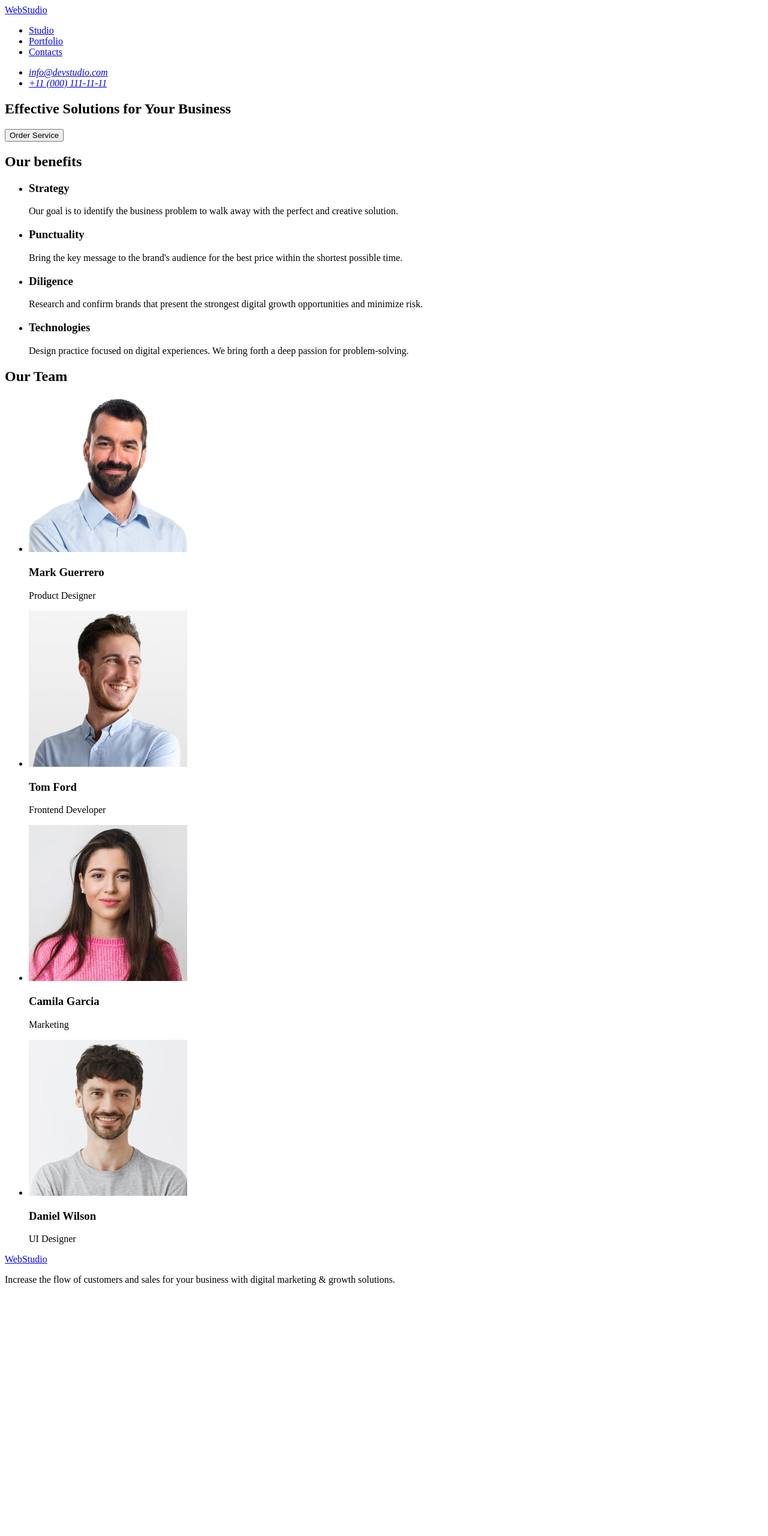
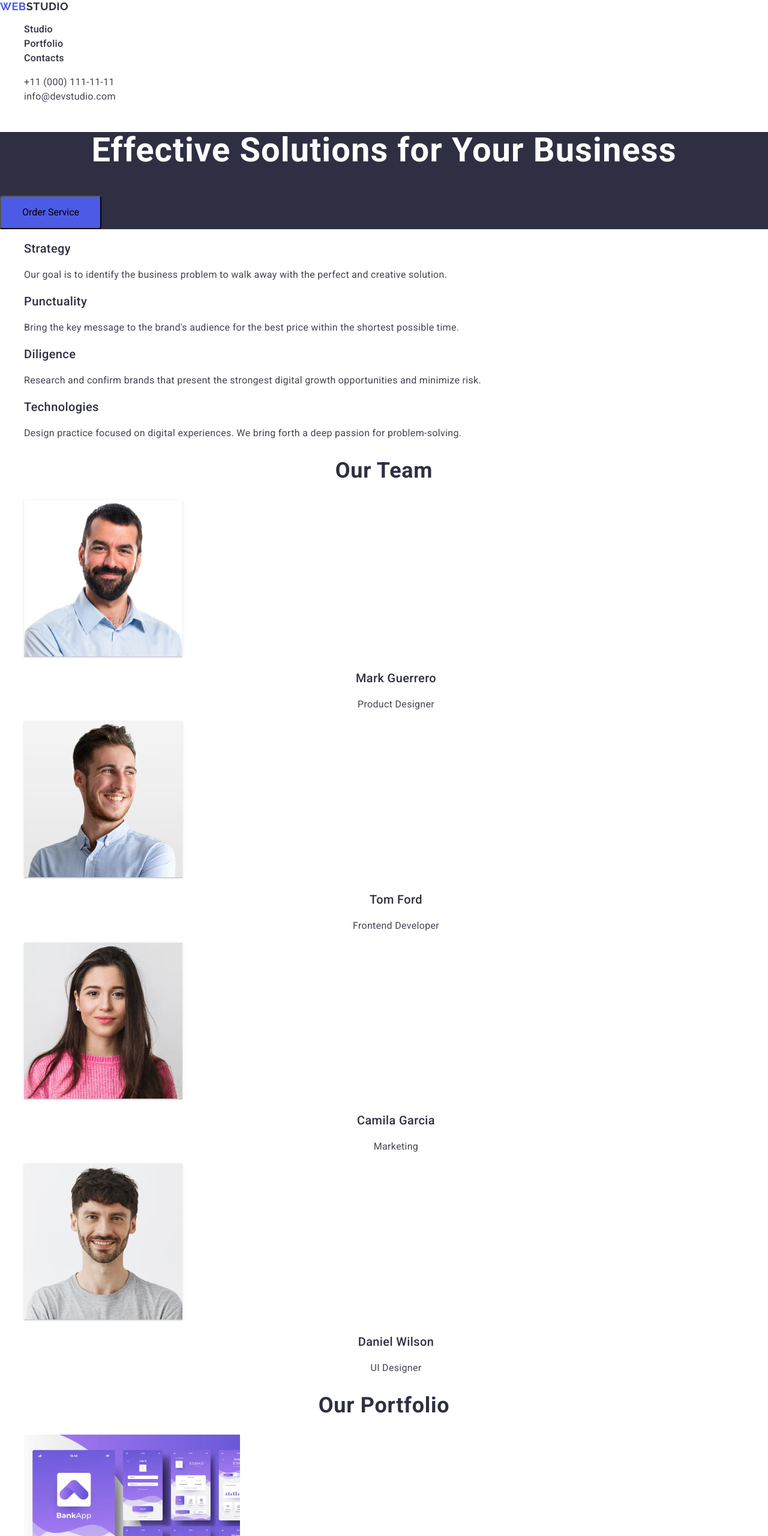
Before and after one commit to oleksandr1989kotov/goit-markup-hw-02, a plain HTML site: page index.html in a window 1280 px wide. Shown: the top 2560 px of the page at 60% size. Before the commit the page ends 2158 px from the top, so only its background shows below. Drawn offline with nearby package versions, Linux system fonts and the light colour scheme.

Commit message:
added styles.css
added new directory

modifided index.html

```diff
--- /dev/null
+++ b/css/styles.css
@@ -0,0 +1,186 @@
+body {
+    font-family: 'Roboto', sans-serif;
+color: #434455;
+background-color: #fff;
+
+}
+a {
+    text-decoration: none;
+}
+ul, ol {
+    list-style: none;
+}
+
+.logo {
+    font-family: "Raleway", sans-serif;
+    font-weight: 700;
+    font-size: 18px;
+    line-height: 1.16667;
+    letter-spacing: 0.03em;
+    text-transform: uppercase;
+    color: #4d5ae5;}
+
+.logo-studio {
+    color: #2e2f42;
+
+}
+
+.nav-link {font-family: "Roboto", sans-serif;
+font-weight: 500;
+    font-size: 16px;
+    line-height: 1.5;
+    letter-spacing: 0.02em;
+    color: #2e2f42;
+}
+
+.nav-link:hover,
+.nav-link:focus {
+    color: #404bbf
+
+}
+
+.adress {font-family: "Roboto", sans-serif;
+font-weight: 400;
+    font-size: 16px;
+    line-height: 1.5;
+    letter-spacing: 0.02em;
+    color: #434455;
+}
+
+.adress-link {
+    font-style: normal;
+        font-size: 16px;
+        line-height: 1.5;
+        letter-spacing: 0.02em;
+        color: #434455;
+}
+.adress-link:hover,
+.adress-link:focus {
+    color: #404bbf;
+}
+
+.title-section {
+background: #2e2f42;
+}
+
+.title-name {
+    font-weight: 700;
+        font-size: 56px;
+        line-height: 1.07143;
+        letter-spacing: 0.02em;
+        text-align: center;
+        color: #fff;
+}
+
+.title-button {
+    border-radius: 4px;
+        padding: 16px 32px;
+        width: 169px;
+        height: 56px;
+        background-color: #4d5ae5;
+}
+.title-button:hover,
+.title-button:focus {
+    background-color:  #fff;
+}
+
+/*benefits-section*/
+
+.benefits-section-name {
+    display: none;
+}
+
+.benefits-section-type {font-weight: 500;
+    font-size: 20px;
+    line-height: 1.2;
+    letter-spacing: 0.02em;
+    color: #2e2f42;}
+
+.benefits-section-info {font-weight: 400;
+    font-size: 16px;
+    line-height: 1.5;
+    letter-spacing: 0.02em;
+    color: #434455;}
+    /*---end of benefits-section---*/
+
+    /*staff section*/
+
+        .our-team-name {font-weight: 700;
+            font-size: 36px;
+            line-height: 1.11111;
+            letter-spacing: 0.02em;
+            text-transform: capitalize;
+            text-align: center;
+            color: #2e2f42;}
+
+        .team-picture {box-shadow: 0 2px 1px 0 rgba(46, 47, 66, 0.08), 0 1px 1px 0 rgba(46, 47, 66, 0.16), 0 1px 6px 0 rgba(46, 47, 66, 0.08);
+            background: #fff;}
+
+        .team-name {font-weight: 500;
+            font-size: 20px;
+            line-height: 1.2;
+            letter-spacing: 0.02em;
+            text-align: center;
+            color: #2e2f42;}
+
+        .team-position {font-weight: 400;
+            font-size: 16px;
+            line-height: 1.5;
+            letter-spacing: 0.02em;
+            text-align: center;
+            color: #434455;}
+
+    /*---end of staff-section---*/
+
+    /*portfolio section*/
+
+        .portfolio-name {
+            font-weight: 700;
+                font-size: 36px;
+                line-height: 1.11111;
+                letter-spacing: 0.02em;
+                text-transform: capitalize;
+                text-align: center;
+                color: #2e2f42;
+        }
+
+        .portfolio-picture-name {font-weight: 500;
+            font-size: 20px;
+            line-height: 1.2;
+            letter-spacing: 0.02em;
+            color: #2e2f42;}
+
+        .portfolio-picture-info {font-weight: 400;
+            font-size: 16px;
+            line-height: 1.5;
+            letter-spacing: 0.02em;
+            color: #434455;}
+
+    /*footer styles*/
+
+    .footer-banner {
+        background-color: #2e2f42;;
+    }
+    .footer-list {
+        font-weight: 400;
+            font-size: 16px;
+            line-height: 1.5;
+            letter-spacing: 0.02em;
+            color: #f4f4fd;
+    }
+.footer-logo {font-weight: 700;
+    font-size: 18px;
+    line-height: 1.16667;
+    letter-spacing: 0.03em;
+    text-transform: uppercase;
+    color: #4d5ae5;
+
+}
+.footer-logo-studio {
+    font-weight: 700;
+        font-size: 18px;
+        line-height: 1.16667;
+        letter-spacing: 0.03em;
+        text-transform: uppercase;
+        color: #f4f4fd;
+}
--- a/index.html
+++ b/index.html
@@ -4,57 +4,82 @@
     <meta charset="UTF-8" />
     <meta name="viewport" content="width=device-width, initial-scale=1.0" />
     <title>WebStudio</title>
+    <link rel="preconnect" href="https://fonts.googleapis.com" />
+    <link rel="preconnect" href="https://fonts.gstatic.com" crossorigin />
+    <link
+      href="https://fonts.googleapis.com/css2?family=Raleway:wght@700&family=Roboto:wght@400;500;700&display=swap"
+      rel="stylesheet"
+    />
+    <link
+      rel="stylesheet"
+      href="https://cdnjs.cloudflare.com/ajax/libs/modern-normalize/2.0.0/modern-normalize.min.css"
+      integrity="sha512-4xo8blKMVCiXpTaLzQSLSw3KFOVPWhm/TRtuPVc4WG6kUgjH6J03IBuG7JZPkcWMxJ5huwaBpOpnwYElP/m6wg=="
+      crossorigin="anonymous"
+      referrerpolicy="no-referrer"
+    />
+
+    <link rel="stylesheet" href="./css/styles.css" />
   </head>
   <body>
     <header>
       <nav>
-        <a href="./index.html">WebStudio</a>
+        <a class="logo" href="./index.html"
+          >Web<span class="logo-studio">Studio</span></a
+        >
         <ul>
-          <li><a href="./index.html">Studio</a></li>
-          <li><a href="#portfolio">Portfolio</a></li>
-          <li><a href="#contactinfo">Contacts</a></li>
+          <li><a class="nav-link" href="./index.html">Studio</a></li>
+          <li><a class="nav-link" href="#staff">Portfolio</a></li>
+          <li><a class="nav-link" href="#contactinfo">Contacts</a></li>
         </ul>
       </nav>
 
-      <address id="contactinfo">
+      <address class="adress" id="contactinfo">
         <ul>
-          <li><a href="mailto:info@devstudio.com"> info@devstudio.com</a></li>
-          <li><a href="tel:+110001111111"> +11 (000) 111-11-11</a></li>
+          <li>
+            <a class="adress-link" href="tel:+110001111111">
+              +11 (000) 111-11-11</a
+            >
+          </li>
+          <li>
+            <a class="adress-link" href="mailto:info@devstudio.com">
+              info@devstudio.com</a
+            >
+          </li>
         </ul>
       </address>
     </header>
     <main>
-      <section>
-        <h1>Effective Solutions for Your Business</h1>
-        <button type="button">Order Service</button>
+      <section class="title-section">
+        <h1 class="title-name">Effective Solutions for Your Business</h1>
+        <button class="title-button" type="button">Order Service</button>
       </section>
       <section>
-        <h2>Our benefits</h2>
+        <h2 class="benefits-section-name">Our benefits</h2>
         <ul>
           <li>
-            <h3>Strategy</h3>
-            <p>
+            <h3 class="benefits-section-type">Strategy</h3>
+            <p class="benefits-section-info">
               Our goal is to identify the business problem to walk away with the
               perfect and creative solution.
             </p>
           </li>
           <li>
-            <h3>Punctuality</h3>
-            <p>
+            <h3 class="benefits-section-type">Punctuality</h3>
+            <p class="benefits-section-info">
               Bring the key message to the brand's audience for the best price
               within the shortest possible time.
             </p>
           </li>
           <li>
-            <h3>Diligence</h3>
-            <p>
+            <h3 class="benefits-section-type">Diligence</h3>
+            <p class="benefits-section-info">
               Research and confirm brands that present the strongest digital
               growth opportunities and minimize risk.
             </p>
           </li>
           <li>
-            <h3>Technologies</h3>
-            <p>
+            <h3 class="benefits-section-type">Technologies</h3>
+            <p class="benefits-section-info">
               Design practice focused on digital experiences. We bring forth a
               deep passion for problem-solving.
             </p>
@@ -62,56 +87,126 @@
         </ul>
       </section>
 
-      <section id="portfolio">
-        <h2>Our Team</h2>
+      <section id="staff">
+        <h2 class="our-team-name">Our Team</h2>
         <ul>
           <li>
             <img
+              class="team-picture"
               src="./images/team_img/mark_guerrero.jpg"
               alt="Mark Guerrero avatar"
               width="264"
               height="260"
             />
-            <h3>Mark Guerrero</h3>
-            <p>Product Designer</p>
+            <h3 class="team-name">Mark Guerrero</h3>
+            <p class="team-position">Product Designer</p>
           </li>
           <li>
             <img
+              class="team-picture"
               src="./images/team_img/tom_ford.jpg"
               alt="Tom Ford avatar"
               width="264"
               height="260"
             />
-            <h3>Tom Ford</h3>
-            <p>Frontend Developer</p>
+            <h3 class="team-name">Tom Ford</h3>
+            <p class="team-position">Frontend Developer</p>
           </li>
           <li>
             <img
+              class="team-picture"
               src="./images/team_img/camila_garcia.jpg"
               alt="Camila Garcia avatar"
               width="264"
               height="260"
             />
-            <h3>Camila Garcia</h3>
-            <p>Marketing</p>
+            <h3 class="team-name">Camila Garcia</h3>
+            <p class="team-position">Marketing</p>
           </li>
           <li>
             <img
+              class="team-picture"
               src="./images/team_img/daniel_wilson.jpg"
               alt="Daniel Wilson avatar"
               width="264"
               height="260"
             />
-            <h3>Daniel Wilson</h3>
-            <p>UI Designer</p>
+            <h3 class="team-name">Daniel Wilson</h3>
+            <p class="team-position">UI Designer</p>
+          </li>
+        </ul>
+      </section>
+
+      <section>
+        <h2 class="portfolio-name">Our Portfolio</h2>
+        <ul>
+          <li>
+            <img
+              src="images/portfolio_img/banking_app.jpg"
+              alt="Banking App picture"
+              width="360"
+              height="300"
+            />
+            <h3 class="portfolio-picture-name">Banking App</h3>
+            <p class="portfolio-picture-info">App</p>
+          </li>
+          <li>
+            <img
+              src="./images/portfolio_img/cashless_payment.jpg"
+              alt="Cashless Payment picture"
+              width="360"
+              height="300"
+            />
+            <h3 class="portfolio-picture-name">Cashless Payment</h3>
+            <p class="portfolio-picture-info">Marketing</p>
+          </li>
+          <li>
+            <img
+              src="./images/portfolio_img/meditation_app.jpg"
+              alt="Meditation App picture"
+              width="360"
+              height="300"
+            />
+            <h3 class="portfolio-picture-name">Meditation App</h3>
+            <p class="portfolio-picture-info">App</p>
+          </li>
+          <li>
+            <img
+              src="./images/portfolio_img/taxi_servise.jpg"
+              alt="Taxi Service picture"
+              width="360"
+              height="300"
+            />
+            <h3 class="portfolio-picture-name">Taxi Service</h3>
+            <p class="portfolio-picture-info">Marketing</p>
+          </li>
+          <li>
+            <img
+              src="./images/portfolio_img/screen_illustrations.jpg"
+              alt="Screen Illustrator picture"
+            />
+            <h3 class="portfolio-picture-name">Screen Illustrations</h3>
+            <p class="portfolio-picture-info">Design</p>
+          </li>
+          <li>
+            <img
+              src="./images/portfolio_img/online_courses.jpg"
+              alt="Online Courses picture"
+              width="360"
+              height="300"
+            />
+            <h3 class="portfolio-picture-name">Online Courses</h3>
+            <p class="portfolio-picture-info">Marketing</p>
           </li>
         </ul>
       </section>
     </main>
-    <footer>
-      <a href="./index.html">WebStudio</a>
+    <footer class="footer-banner">
+      <a class="footer-logo" href="./index.html"
+        >Web<span class="footer-logo-studio">Studio</span></a
+      >
 
-      <p>
+      <p class="footer-list">
         Increase the flow of customers and sales for your business with digital
         marketing & growth solutions.
       </p>
```
Also changed, not shown: images/portfolio_img/banking_app.jpg (added), images/portfolio_img/cashless_payment.jpg (added), images/portfolio_img/meditation_app.jpg (added), images/portfolio_img/online_courses.jpg (added), images/portfolio_img/screen_illustrations.jpg (added), images/portfolio_img/taxi_servise.jpg (added), 2 other files.
